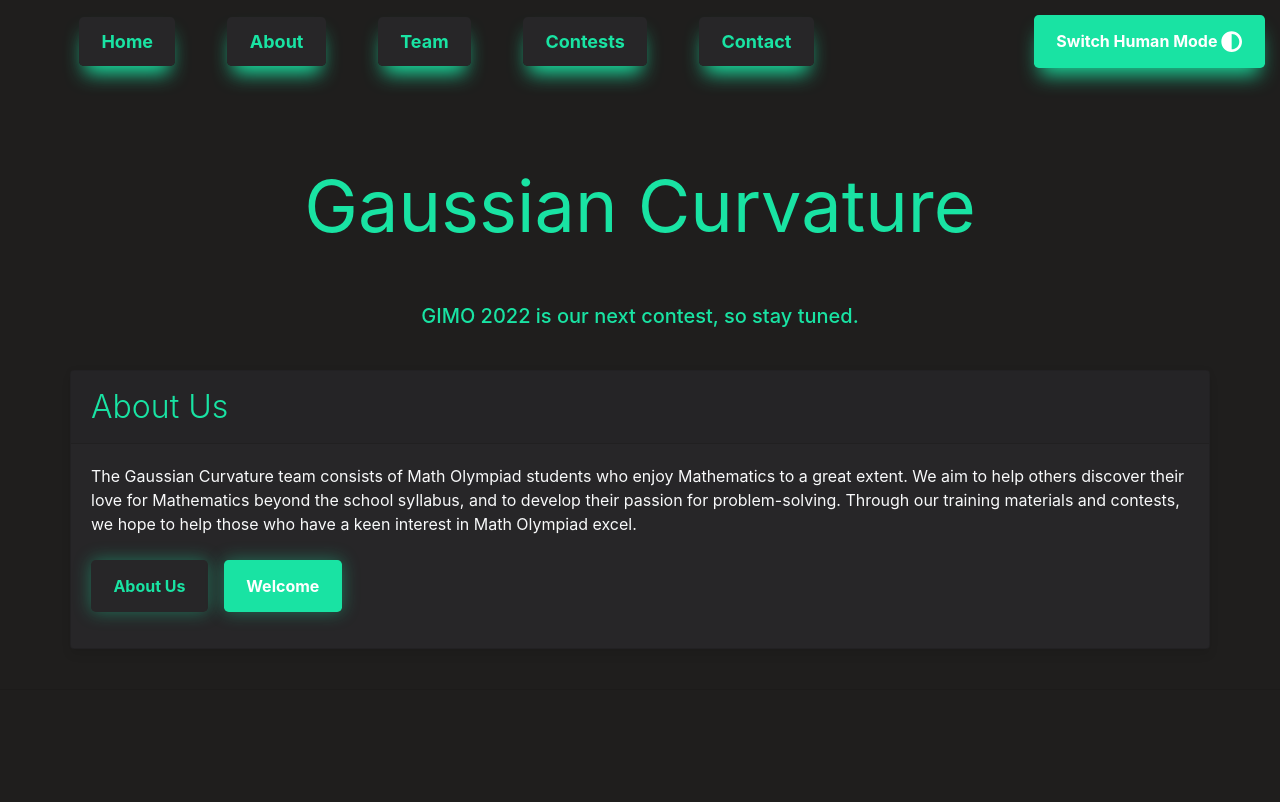
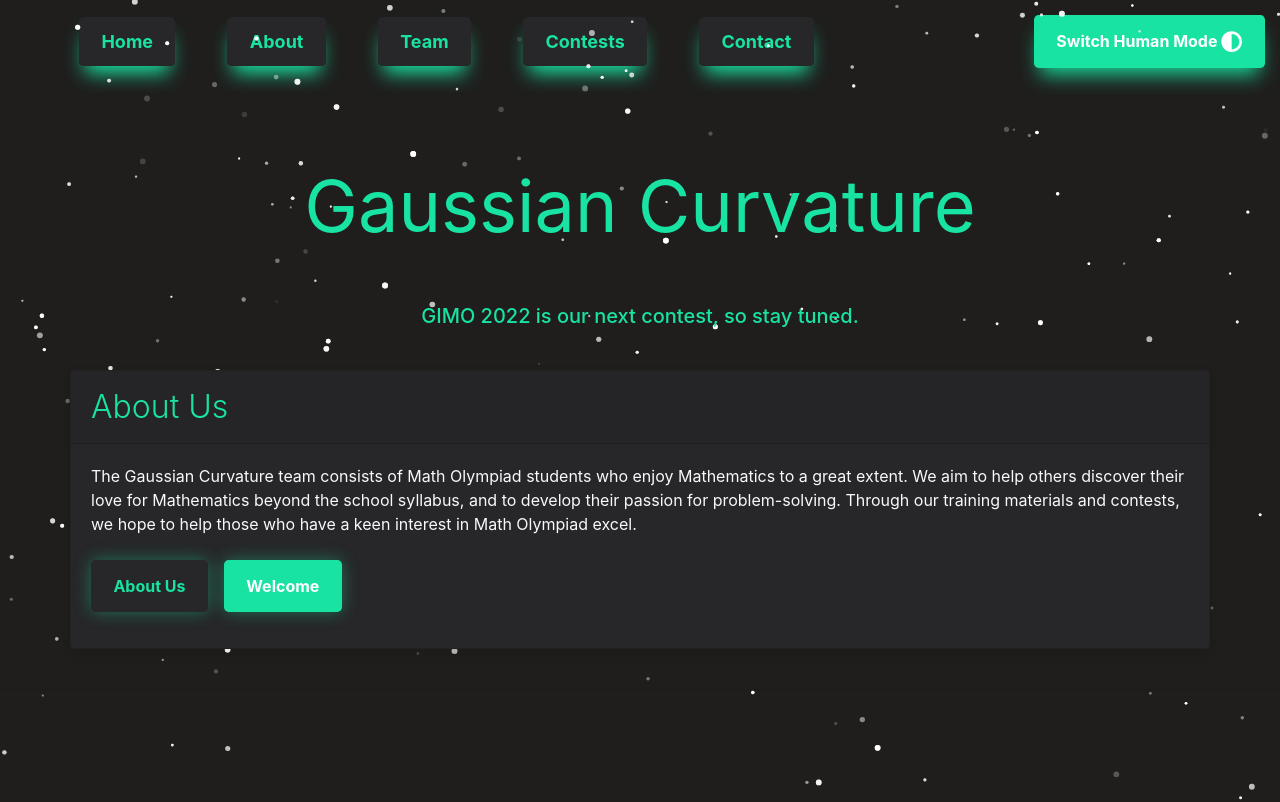
Before and after one commit to gaussiancurvolympiads/gaussiancurv, a React (Create React App) app: page / in a window 1280 px wide. Shown: the top 802 px of the page. Built offline with nearby package versions, Linux system fonts and the light colour scheme.

Commit message:
Update Home.jsx

```diff
--- a/src/components/Home.jsx
+++ b/src/components/Home.jsx
@@ -13,7 +13,8 @@ const Home = ({ darkMode }) => {
 
     return (
         <div>
-            <AttentionSeeker effect="pulse">  <Particles />
+     <Particles />
+            <AttentionSeeker effect="pulse">
                 <Row>
 
                     <Col lg={12} xs={12}>
```
